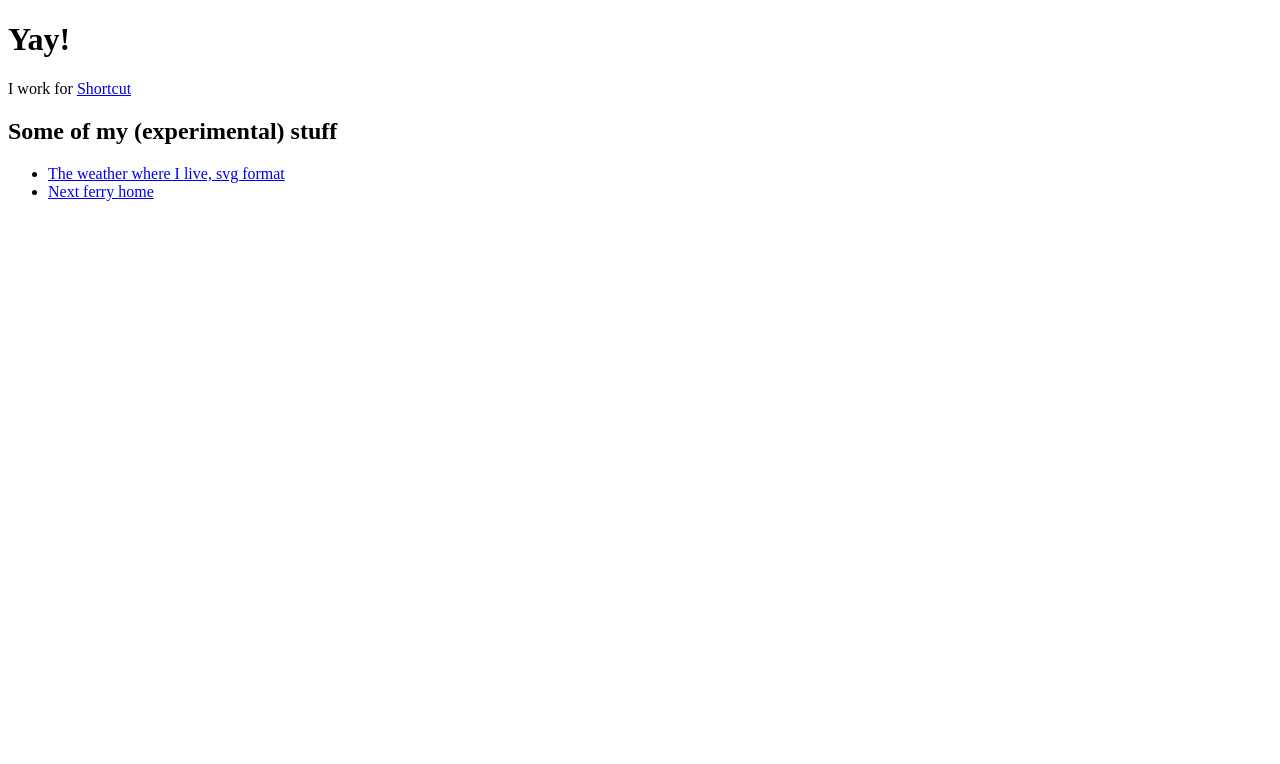
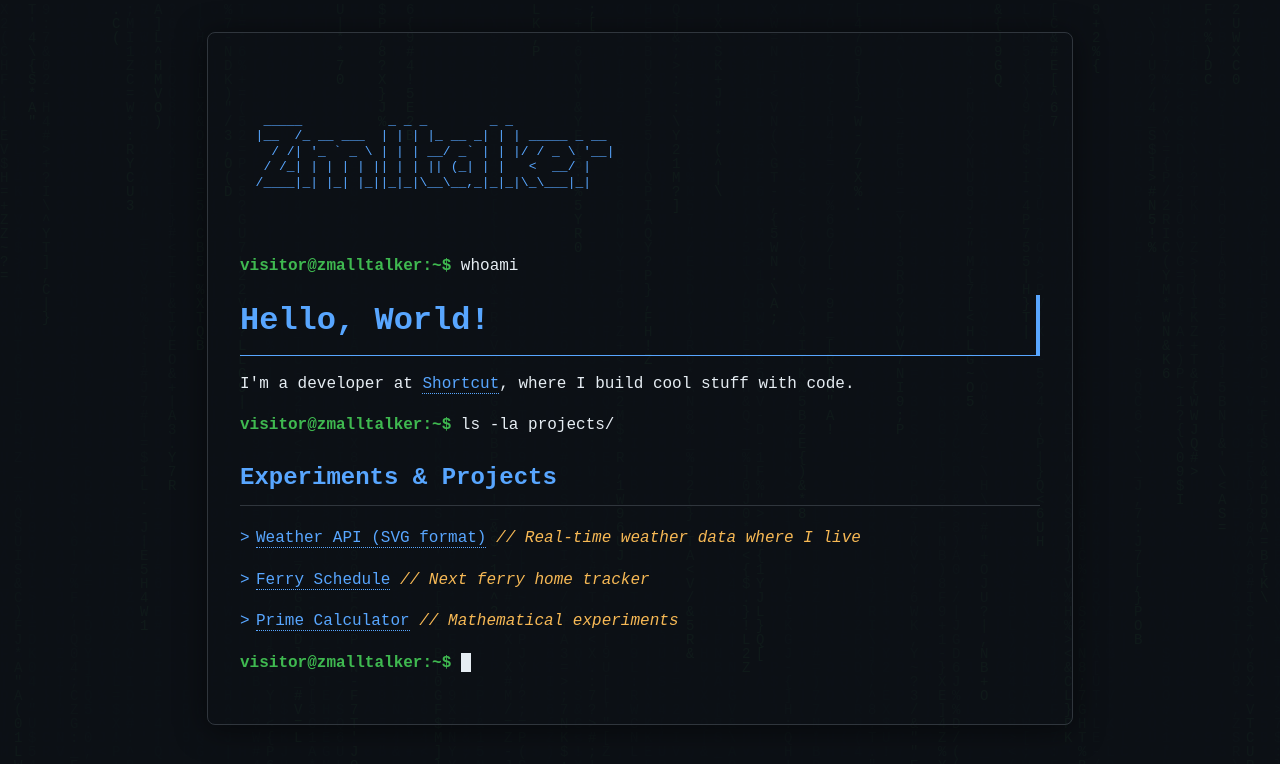
Before and after one commit to zmalltalker/zmalltalker.github.com, a plain HTML site: page index.html in a window 1280 px wide. Drawn offline with Linux system fonts and the light colour scheme.

Commit message:
Make it look really nerdy

```diff
--- a/index.html
+++ b/index.html
@@ -1,29 +1,216 @@
-<!DOCTYPE html PUBLIC "-//W3C//DTD XHTML 1.0 Strict//EN"
-	"http://www.w3.org/TR/xhtml1/DTD/xhtml1-strict.dtd">
+<!DOCTYPE html>
+<html lang="en">
+<head>
+  <meta charset="UTF-8">
+  <meta name="viewport" content="width=device-width, initial-scale=1.0">
+  <title>zmalltalker's terminal</title>
+  <style>
+    :root {
+      --bg-color: #0D1117;
+      --text-color: #E6EDF3;
+      --accent: #58A6FF;
+      --secondary: #30363D;
+      --success: #3FB950;
+      --warning: #F7B955;
+      --error: #F85149;
+    }
 
-<html xmlns="http://www.w3.org/1999/xhtml" xml:lang="en" lang="en">
-<head>
-	<title>zmalltalker's page</title>
+    body {
+      background-color: var(--bg-color);
+      color: var(--text-color);
+      font-family: "JetBrains Mono", "Fira Code", monospace;
+      margin: 0;
+      padding: 0;
+      line-height: 1.6;
+    }
 
+    .terminal {
+      max-width: 800px;
+      margin: 2rem auto;
+      padding: 2rem;
+      border: 1px solid var(--secondary);
+      border-radius: 8px;
+      box-shadow: 0 4px 30px rgba(0, 0, 0, 0.5);
+    }
+
+    .prompt {
+      color: var(--success);
+      font-weight: bold;
+    }
+
+    .cursor {
+      display: inline-block;
+      width: 10px;
+      height: 1.2em;
+      background-color: var(--text-color);
+      animation: blink 1s infinite;
+      vertical-align: middle;
+    }
+
+    @keyframes blink {
+      0%, 49% { opacity: 1; }
+      50%, 100% { opacity: 0; }
+    }
+
+    h1, h2, h3 {
+      color: var(--accent);
+      border-bottom: 1px solid var(--secondary);
+      padding-bottom: 0.5rem;
+    }
+
+    a {
+      color: var(--accent);
+      text-decoration: none;
+      border-bottom: 1px dotted var(--accent);
+      transition: all 0.2s ease;
+    }
+
+    a:hover {
+      color: var(--warning);
+      border-color: var(--warning);
+    }
+
+    ul {
+      list-style-type: none;
+      padding-left: 1rem;
+    }
+
+    li {
+      margin-bottom: 1rem;
+      position: relative;
+    }
+
+    li::before {
+      content: ">";
+      color: var(--accent);
+      position: absolute;
+      left: -1rem;
+    }
+
+    .ascii-art {
+      font-family: monospace;
+      white-space: pre;
+      line-height: 1.2;
+      margin: 2rem 0;
+      color: var(--accent);
+    }
+
+    .typewriter {
+      overflow: hidden;
+      border-right: .15em solid var(--accent);
+      white-space: nowrap;
+      margin: 0;
+      animation:
+        typing 3.5s steps(40, end),
+        blink-caret .75s step-end infinite;
+    }
+
+    @keyframes typing {
+      from { width: 0 }
+      to { width: 100% }
+    }
+
+    @keyframes blink-caret {
+      from, to { border-color: transparent }
+      50% { border-color: var(--accent); }
+    }
+
+    .command {
+      color: var(--warning);
+      font-style: italic;
+    }
+
+    .matrix-bg {
+      position: fixed;
+      top: 0;
+      left: 0;
+      width: 100%;
+      height: 100%;
+      z-index: -1;
+      opacity: 0.05;
+    }
+  </style>
 </head>
+<body>
+  <canvas id="matrix" class="matrix-bg"></canvas>
 
-<body>
-<h1>Yay!</h1>
+  <div class="terminal">
+    <div class="ascii-art">
+   _____           _ _ _        _ _
+  |__  /_ __ ___  | | | |_ __ _| | | _____ _ __
+    / /| '_ ` _ \ | | | __/ _` | | |/ / _ \ '__|
+   / /_| | | | | || | | || (_| | |   <  __/ |
+  /____|_| |_| |_||_|_|\__\__,_|_|_|\_\___|_|
 
+    </div>
 
-<p>
-  I work for <a href="http://shortcut.no/">Shortcut</a>
-</p>
+    <p><span class="prompt">visitor@zmalltalker:~$</span> whoami</p>
 
-<h2>Some of my (experimental) stuff</h2>
+    <h1 class="typewriter">Hello, World!</h1>
+
+    <p>I'm a developer at <a href="http://shortcut.no/">Shortcut</a>, where I build cool stuff with code.</p>
+
+    <p><span class="prompt">visitor@zmalltalker:~$</span> ls -la projects/</p>
+
+    <h2>Experiments & Projects</h2>
     <ul>
       <li>
-    <a href="http://yr-api.appspot.com/Norge/Akershus/Nesodden/Fjordvangen.svg">The weather where I live, svg format</a>
+        <a href="http://yr-api.appspot.com/Norge/Akershus/Nesodden/Fjordvangen.svg">Weather API (SVG format)</a> <span class="command">// Real-time weather data where I live</span>
       </li>
       <li>
-    <a href="http://tameghjem.shortcut.no/reis/03010049/02160240">Next ferry home</a>
+        <a href="http://tameghjem.shortcut.no/reis/03010049/02160240">Ferry Schedule</a> <span class="command">// Next ferry home tracker</span>
+      </li>
+      <li>
+        <a href="primes.html">Prime Calculator</a> <span class="command">// Mathematical experiments</span>
       </li>
     </ul>
 
+    <p><span class="prompt">visitor@zmalltalker:~$</span> <span class="cursor"></span></p>
+  </div>
+
+  <script>
+    // Matrix rain effect
+    const canvas = document.getElementById('matrix');
+    const ctx = canvas.getContext('2d');
+
+    canvas.width = window.innerWidth;
+    canvas.height = window.innerHeight;
+
+    const chars = 'ABCDEFGHIJKLMNOPQRSTUVWXYZ0123456789$+-*/=%"\'#&_(),.;:?!\\|{}<>[]^~';
+    const fontSize = 14;
+    const columns = canvas.width / fontSize;
+
+    const drops = [];
+    for (let i = 0; i < columns; i++) {
+      drops[i] = 1;
+    }
+
+    function draw() {
+      ctx.fillStyle = 'rgba(13, 17, 23, 0.05)';
+      ctx.fillRect(0, 0, canvas.width, canvas.height);
+
+      ctx.fillStyle = '#3FB950';
+      ctx.font = `${fontSize}px monospace`;
+
+      for (let i = 0; i < drops.length; i++) {
+        const text = chars.charAt(Math.floor(Math.random() * chars.length));
+        ctx.fillText(text, i * fontSize, drops[i] * fontSize);
+
+        if (drops[i] * fontSize > canvas.height && Math.random() > 0.975) {
+          drops[i] = 0;
+        }
+
+        drops[i]++;
+      }
+    }
+
+    setInterval(draw, 33);
+
+    // Resize canvas on window resize
+    window.addEventListener('resize', () => {
+      canvas.width = window.innerWidth;
+      canvas.height = window.innerHeight;
+    });
+  </script>
 </body>
 </html>
```
Lines whose indentation alone changed are shown as unchanged.
